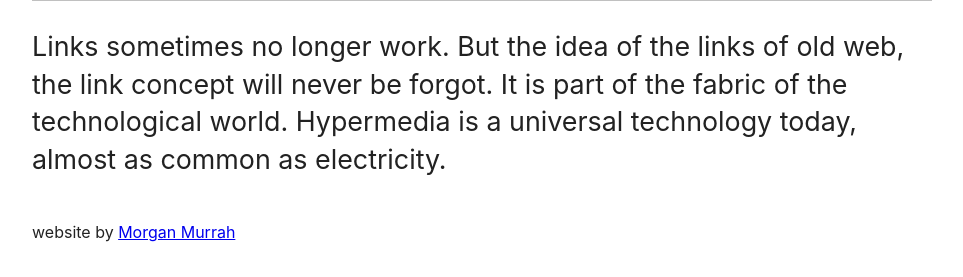
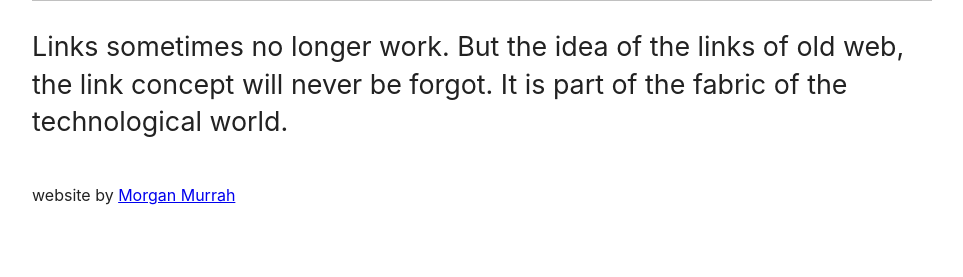
Before and after one commit to airbr/hyperlink, a website built with webpack: page index.html in a window 1280 px wide. Shown: the part 1381-1658 px from the top of the page, without its empty margins (158-1121 px from the left). After the commit the page ends 1620 px from the top, so only its background shows below. Built offline with nearby package versions, Linux system fonts and the light colour scheme; files whose address does not match are found by name.

Commit message:
Update; swap to san-serif

```diff
--- a/index.html
+++ b/index.html
@@ -45,8 +45,15 @@
           <figcaption>Tim Berners-Lee giving Hyperlinks to the world (actually a public domain painting of Prometheus by Jan Cossiers)</figcaption>
 
       </figure>
-      <p>Links sometimes no longer work. But the idea of the links of old web, the link concept will never be forgot. It is part of the fabric of the technological world. Hypermedia is a universal technology today, almost as common as electricity.</p>
+      <p>Links sometimes no longer work. But the idea of the links of old web, the link concept will never be forgot. It is part of the fabric of the technological world.</p>
     </section>
+
+    <main>
+      <!-- <h2>Who are the old masters?</h2> -->
+
+
+
+    </main>
 
     <footer>
       website by <a href="https://github.com/airbr">Morgan Murrah</a>
```
